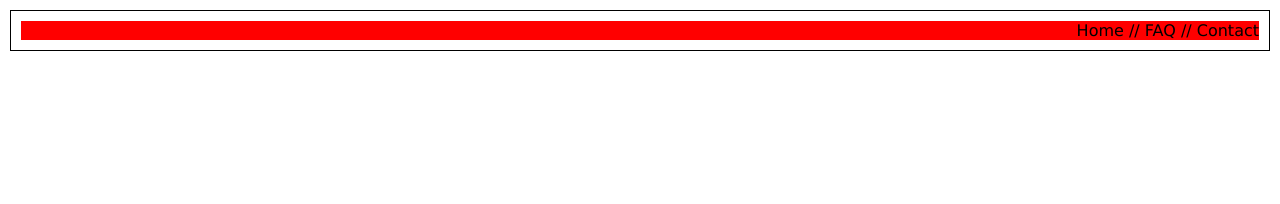
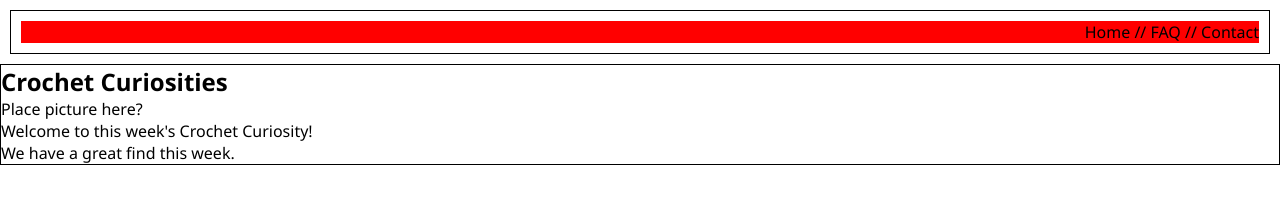
Before and after one commit to sifrult/22-Stu_Mini-Project, a plain HTML site: page index.html in a window 1280 px wide. Drawn offline with Linux system fonts and the light colour scheme.

Commit message:
fixed header

```diff
--- a/assets/style.css
+++ b/assets/style.css
@@ -2,21 +2,24 @@
 * {
     margin: 0;
     padding: 0;
-}
-
-body {
-    font-family: 'Lucida Sans', 'Lucida Sans Regular', 'Lucida Grande', 'Lucida Sans Unicode', Geneva, Verdana, sans-serif;
+    font-family: 'Segoe UI', Tahoma, Geneva, Verdana, sans-serif;
 }
 
 header {
-    position: fixed;
+    position: sticky;
+    top: 5px;
     width: 100%;
     text-align: right;
 }
 
+main {
+    border: 1px solid black;
+
+}
+
 header>div {
+    margin: 10px;
     border: 1px solid black;
-    margin: 10px;
 }
 
 ul {
--- a/index.html
+++ b/index.html
@@ -4,7 +4,7 @@
 <!-- Head -->
     <head>
         <meta charset="UTF-8">
-        <title>Virtual Contest</title>
+        <title>Crochet Curiosities</title>
         <link rel="stylesheet" href="assets/style.css">
     </head>
 
@@ -19,8 +19,22 @@
                     </ul>
                 </div>
         </header>
+        <main>
+            <section>
+                <h1>Crochet Curiosities</h1>
+                Place picture here?
+                <p>
+                    Welcome to this week's Crochet Curiosity!
+                </p>
+                <p>
+                    We have a great find this week.
+                </p>
+            </section>
 
-        <section></section>
+            <section>
+
+            </section>
+        </main>
 
         <footer></footer>
 
```
